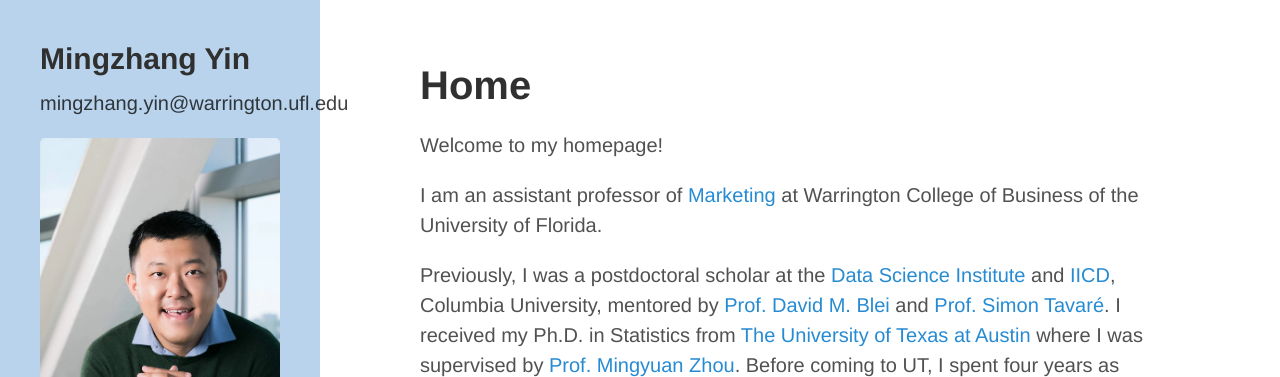
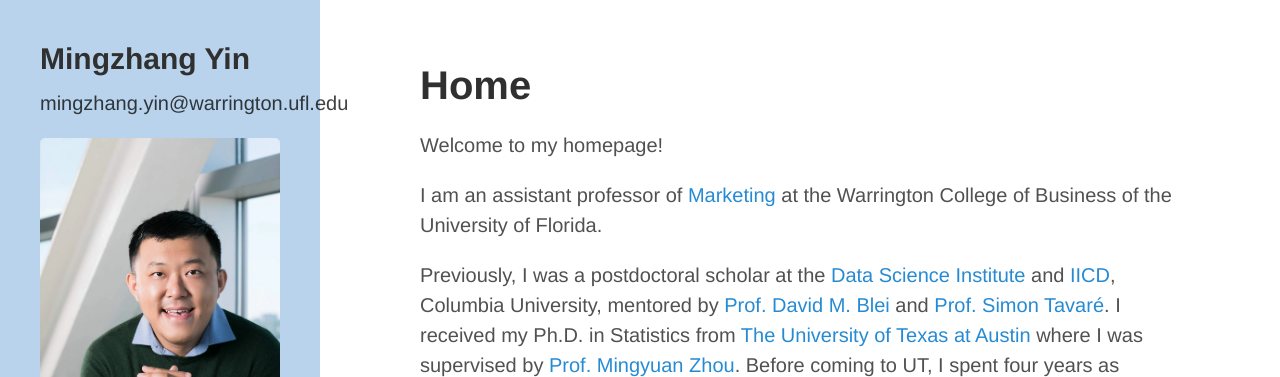
Before and after one commit to mingzhang-yin/mingzhang-yin.github.io, a Jekyll site: the page built from index.md, in a window 1280 px wide. Shown: the top 377 px of the page. Built offline with Jekyll 4.4.1, drawn with Linux system fonts in a browser that asks for light colours; nearby versions of some CDN libraries; a style sheet for code colours, icons or effects is not loaded.

Commit message:
Update index.md

```diff
--- a/index.md
+++ b/index.md
@@ -12,7 +12,7 @@ title: Home
   <p>
    <p> Welcome to my homepage! </p>
 
- <p> I am an assistant professor of <a href="https://warrington.ufl.edu/marketing-department/">Marketing</a> at Warrington College of Business of the University of Florida. </p>
+ <p> I am an assistant professor of <a href="https://warrington.ufl.edu/marketing-department/">Marketing</a> at the Warrington College of Business of the University of Florida. </p>
 
 <p>  Previously, I was a postdoctoral scholar at the <a href="https://datascience.columbia.edu">Data Science Institute</a> and <a href="https://cancerdynamics.columbia.edu">IICD</a>, Columbia University, mentored by <a href="http://www.cs.columbia.edu/~blei/">Prof. David M. Blei</a> and <a href="https://en.wikipedia.org/wiki/Simon_Tavaré">Prof. Simon Tavaré</a>. I received my Ph.D. in Statistics from <a href="https://www.utexas.edu">The University of Texas at Austin</a> where I was supervised by <a href="https://mingyuanzhou.github.io">Prof. Mingyuan Zhou</a>.  Before coming to UT, I spent four years as undergraduate at the  School of Mathematical Sciences, <a href="http://www.fudan.edu.cn/en/"> Fudan University</a>, Shanghai. </p>
 
```
